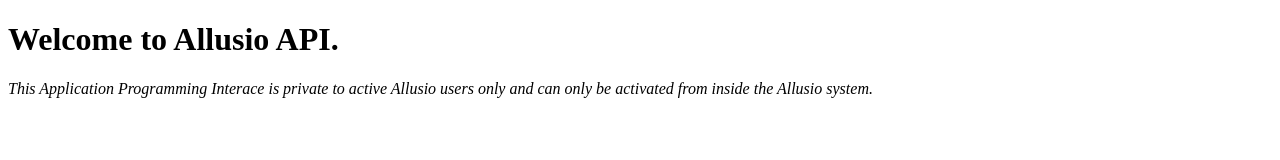
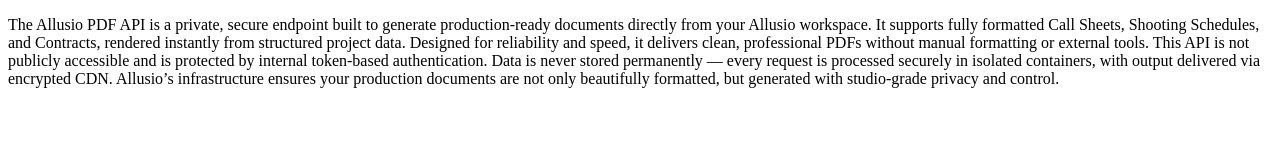
Before and after one commit to AllusioAPI/pdf, a plain HTML site: page index.html in a window 1280 px wide. Drawn offline with Linux system fonts and the light colour scheme.

Commit message:
Update index.html

```diff
--- a/index.html
+++ b/index.html
@@ -7,8 +7,7 @@
 </head>
 
 <body>
-  <h1>Welcome to Allusio API.</h1>
-  <p><i>This Application Programming Interace is private to active Allusio users only and can only be activated from inside the Allusio system.</i></p>
+  <p>The Allusio PDF API is a private, secure endpoint built to generate production-ready documents directly from your Allusio workspace. It supports fully formatted Call Sheets, Shooting Schedules, and Contracts, rendered instantly from structured project data. Designed for reliability and speed, it delivers clean, professional PDFs without manual formatting or external tools. This API is not publicly accessible and is protected by internal token-based authentication. Data is never stored permanently — every request is processed securely in isolated containers, with output delivered via encrypted CDN. Allusio’s infrastructure ensures your production documents are not only beautifully formatted, but generated with studio-grade privacy and control.</p>
   <script src="function.js"></script>
   <script src="driver.js"></script>
 </body>
```
